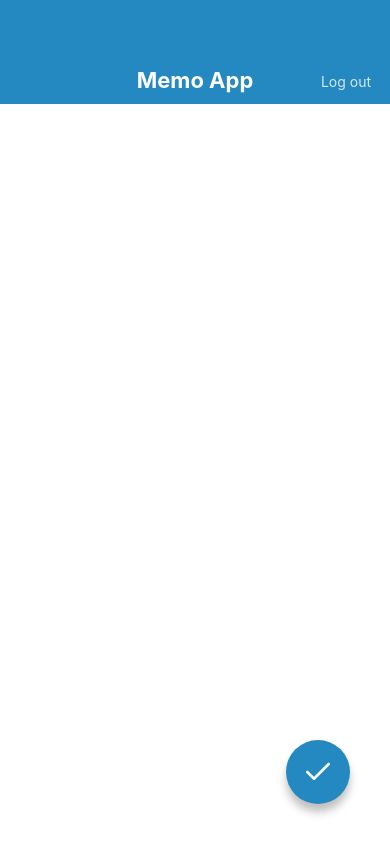
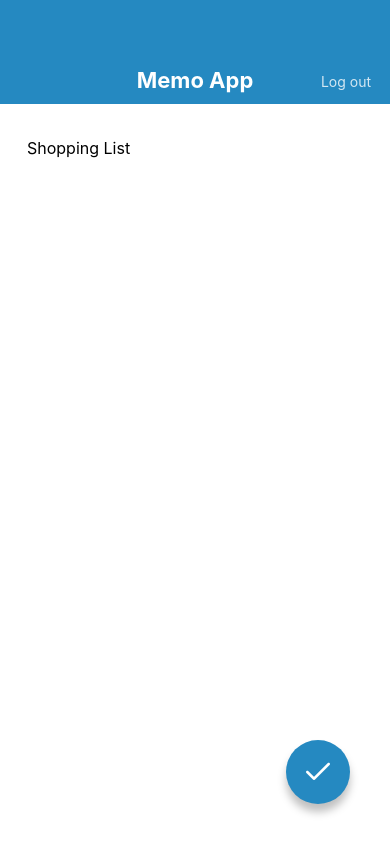
Before and after one commit to KoichiMatsumoto/MemoApp, a React Native app: screen / in a window 390 px wide. Built offline with nearby package versions, Linux system fonts and the light colour scheme.

Commit message:
KeyboardAvoidingView replaced with KeyboardSafeView

```diff
--- a/App.jsx
+++ b/App.jsx
@@ -5,5 +5,5 @@
 import MemoCreateScreen from "./src/screens/MemoCreateScreen";
 
 export default function App() {
-  return <MemoCreateScreen />;
+  return <MemoEditScreen />;
 }
--- /dev/null
+++ b/src/components/KeyboardSafeView.jsx
@@ -0,0 +1,73 @@
+import React, { useRef, useState, useEffect } from 'react';
+import {
+  Keyboard, Dimensions, Animated, ViewPropTypes,
+} from 'react-native';
+import { node } from 'prop-types';
+
+export default function KeyboardSafeView({ children, style }) {
+  const initialViewHeight = useRef(null);
+  const animatedViewHeight = useRef(null);
+  const [viewHeight, setViewHeight] = useState(null);
+
+  useEffect(() => {
+    Keyboard.addListener('keyboardDidShow', handleShow);
+    Keyboard.addListener('keyboardDidHide', handleHide);
+    return () => {
+      Keyboard.removeListener('keyboardDidShow', handleShow);
+      Keyboard.removeListener('keyboardDidHide', handleHide);
+    };
+  }, []);
+
+  useEffect(() => {
+    if ([initialViewHeight, animatedViewHeight, viewHeight].some((val) => val === null)) { return; }
+    // height is not supported with useNativeDriver: true
+    // https://github.com/react-native-community/react-native-modal/issues/163
+    if (viewHeight === initialViewHeight.current) {
+      Animated.timing(animatedViewHeight.current,
+        { toValue: initialViewHeight.current, duration: 300, useNativeDriver: false }).start();
+    } else {
+      Animated.timing(animatedViewHeight.current,
+        { toValue: viewHeight, duration: 300, useNativeDriver: false }).start();
+    }
+  }, [viewHeight]);
+
+  const handleShow = ({ endCoordinates }) => {
+    if (endCoordinates.height && initialViewHeight.current) {
+      const keyboardHeight = Dimensions.get('window').height - endCoordinates.screenY;
+      setViewHeight(initialViewHeight.current - keyboardHeight);
+    }
+  };
+
+  const handleHide = () => {
+    setViewHeight(initialViewHeight.current);
+  };
+
+  const handleLayout = ({ nativeEvent }) => {
+    if (!initialViewHeight.current) {
+      const { height } = nativeEvent.layout;
+      // keep viewHeight as null not to trigger useEffect on mounting.
+      // Don't do this: setViewHeight(height);
+      initialViewHeight.current = height;
+      animatedViewHeight.current = new Animated.Value(height);
+    }
+  };
+
+  const animatedStyle = viewHeight ? {
+    height: animatedViewHeight.current,
+    flex: 0,
+  } : {};
+  return (
+    <Animated.View style={[style, animatedStyle]} onLayout={handleLayout}>
+      {children}
+    </Animated.View>
+  );
+}
+
+KeyboardSafeView.propTypes = {
+  children: node.isRequired,
+  style: ViewPropTypes.style,
+};
+
+KeyboardSafeView.defaultProps = {
+  style: null,
+};
--- a/src/screens/MemoCreateScreen.jsx
+++ b/src/screens/MemoCreateScreen.jsx
@@ -1,23 +1,18 @@
 import React from "react";
-import {
-  View,
-  Text,
-  StyleSheet,
-  TextInput,
-  KeyboardAvoidingView,
-} from "react-native";
+import { View, Text, StyleSheet, TextInput } from "react-native";
 import AppBar from "../components/AppBar";
 import CircleButton from "../components/CircleButton";
+import KeyboardSafeView from "../components/KeyboardSafeView";
 
 export default function MemoCreateScreen() {
   return (
-    <KeyboardAvoidingView style={styles.container} behavior="height">
+    <KeyboardSafeView style={styles.container}>
       <AppBar />
       <View style={styles.inputContainer}>
         <TextInput value="" multiline style={styles.input} />
       </View>
       <CircleButton name="check" />
-    </KeyboardAvoidingView>
+    </KeyboardSafeView>
   );
 }
 
--- a/src/screens/MemoEditScreen.jsx
+++ b/src/screens/MemoEditScreen.jsx
@@ -4,20 +4,20 @@
   Text,
   StyleSheet,
   TextInput,
-  KeyboardAvoidingView,
 } from "react-native";
 import AppBar from "../components/AppBar";
 import CircleButton from "../components/CircleButton";
+import KeyboardSafeView from "../components/KeyboardSafeView";
 
 export default function MemoEditScreen() {
   return (
-    <KeyboardAvoidingView style={styles.container} behavior="height">
+    <KeyboardSafeView style={styles.container} >
       <AppBar />
       <View style={styles.inputContainer}>
         <TextInput value="Shopping List" multiline style={styles.input} />
       </View>
       <CircleButton name="check" />
-    </KeyboardAvoidingView>
+    </KeyboardSafeView>
   );
 }
 
```
